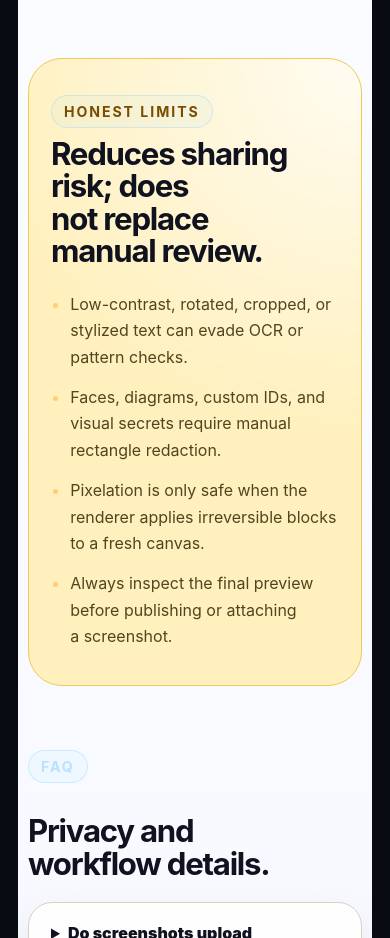
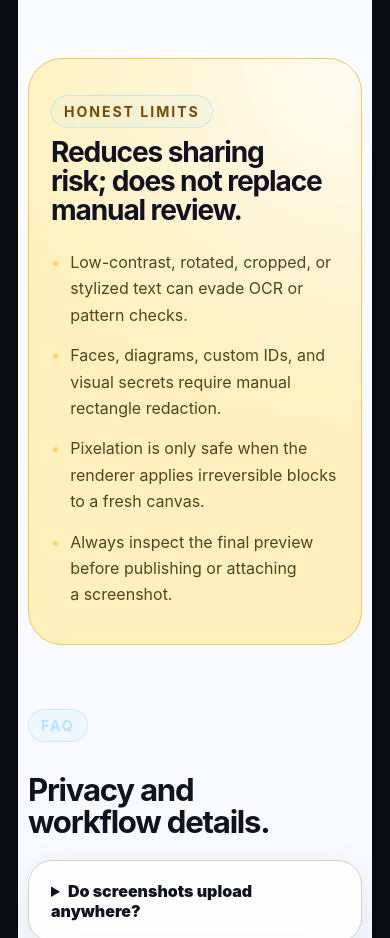
Before and after one commit to YoungsPlace/screenshot-shield, a React (Vite) app: page / in a window 390 px wide. Shown: the part 3600-4538 px from the top of the page. Built offline with nearby package versions, Linux system fonts and the light colour scheme.

Commit message:
tune mobile limitations heading

```diff
--- a/src/styles/marketing.css
+++ b/src/styles/marketing.css
@@ -916,6 +916,10 @@
     max-inline-size: 100%;
   }
 
+  .limitations-section h2 {
+    font-size: clamp(1.75rem, 7.2vw, 1.95rem);
+  }
+
   .proof-panel > div:first-child,
   .limitations-section > div:first-child,
   .final-cta > div:first-child {
```
